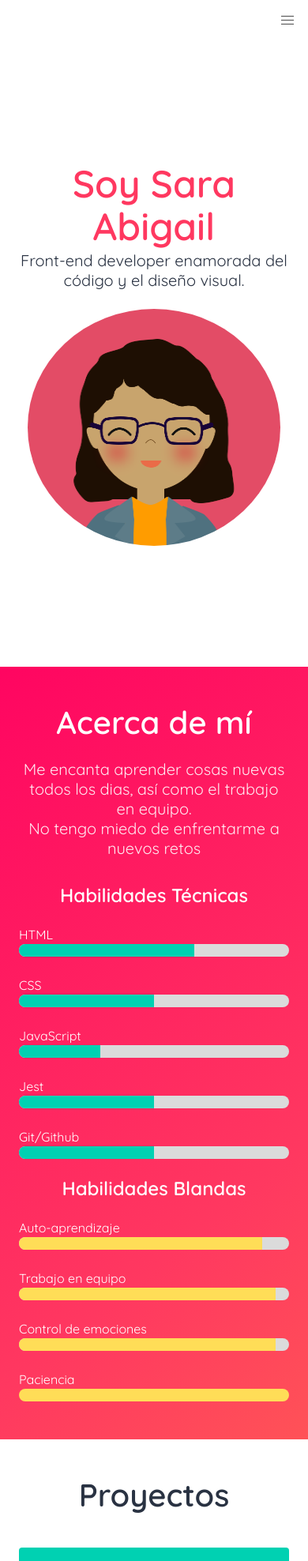
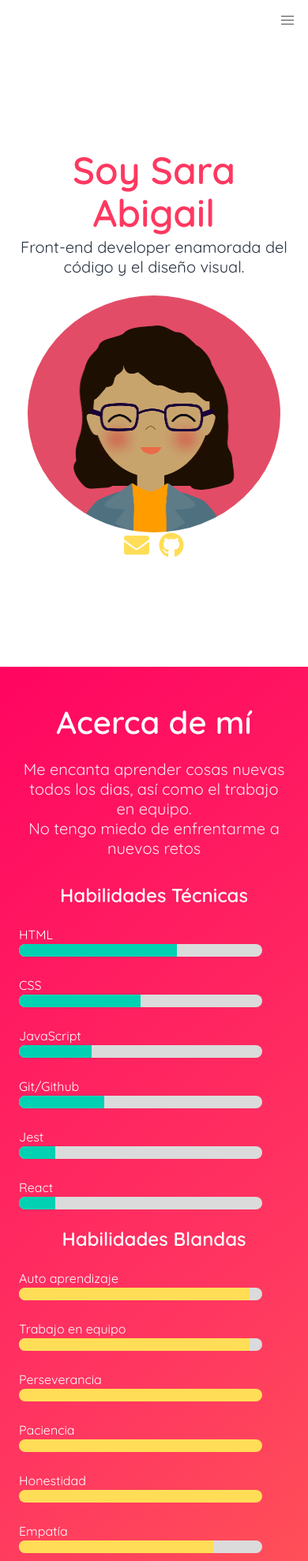
Before and after one commit to SarAbigail/Sara, a plain HTML site: page index.html in a window 390 px wide. Shown: the top 1976 px of the page at 79% size. Drawn offline with nearby package versions, Linux system fonts and the light colour scheme.

Commit message:
Update css

```diff
--- a/index.html
+++ b/index.html
@@ -14,21 +14,15 @@
 
 <body>
   <nav class="navbar is-transparent">
-    <div class="navbar-brand">
-      <!-- <a class="navbar-item" href="https://bulma.io">
-          <img src="https://bulma.io/images/bulma-logo.png" alt="Bulma: a modern CSS framework based on Flexbox" width="112"
-            height="28">
-        </a> -->
-      <div class="navbar-burger burger" data-target="navbarExampleTransparentExample">
-        <span></span>
-        <span></span>
-        <span></span>
-      </div>
+    <div class="navbar-burger burger" data-target="navbarExampleTransparentExample">
+      <span></span>
+      <span></span>
+      <span></span>
     </div>
     <div id="navbarExampleTransparentExample" class="navbar-menu">
       <div class="navbar-end">
         <div class="navbar-item">
-          <div class="field is-grouped">
+          <div class="field is-grouped is-grouped-centered">
             <p class="control">
               <a class="bd-tw-button button is-warning is-outlined" href="#about-me">
                 Sobre mí
@@ -59,11 +53,18 @@
             <p class="subtitle has-text-centered has-text-navy">Front-end developer enamorada del código y el diseño
               visual.
             </p>
+
           </div>
           <div class="column">
             <figure class="avatar m-auto">
-              <img class="avatar" src="./imagenes/avatar.png">
+              <a href="https://www.linkedin.com/in/sara-abigail/" target="_blank"><img class="avatar"
+                  src="./imagenes/avatar.png" alt="avatar"></a>
             </figure>
+            <div class="field is-grouped is-grouped-centered">
+                <a class="control" href="mailto:samihimezu@gmail.com"><i class="fas fa-envelope fa-2x has-text-warning"></i></a>
+                <a class="control" href="https://www.linkedin.com/in/sara-abigail/"><i
+                    class="fab fa-2x fa-github has-text-warning"></i></a>
+              </div>
           </div>
         </div>
       </div>
@@ -81,29 +82,36 @@
           <br>No tengo miedo de enfrentarme a nuevos retos
         </h2>
         <div class="columns is-variable is-1-mobile is-0-tablet is-3-desktop is-8-widescreen is-2-fullhd">
-          <div class="column">
+          <div class="column is-centered">
             <h1 class="title is-4 has-text-centered">Habilidades Técnicas</h1>
             <p>HTML</p>
-            <progress class="progress is-primary" value="65" max="100">15%</progress>
+            <progress class="progress is-primary pro" value="65" max="100">65%</progress>
             <p>CSS</p>
-            <progress class="progress is-primary" value="50" max="100">15%</progress>
+            <progress class="progress is-primary pro" value="50" max="100">50%</progress>
             <p>JavaScript</p>
-            <progress class="progress is-primary" value="30" max="100">15%</progress>
+            <progress class="progress is-primary pro" value="30" max="100">30%</progress>
+            <p>Git/Github</p>
+            <progress class="progress is-primary pro" value="35" max="100">35%</progress>
             <p>Jest</p>
-            <progress class="progress is-primary" value="50" max="100">15%</progress>
-            <p>Git/Github</p>
-            <progress class="progress is-primary" value="50" max="100">15%</progress>
+            <progress class="progress is-primary pro" value="15" max="100">15%</progress>
+            <p>React</p>
+            <progress class="progress is-primary pro" value="15" max="100">15%</progress>
+
           </div>
           <div class="column">
             <h1 class="title is-4 has-text-centered">Habilidades Blandas</h1>
-            <p>Auto-aprendizaje</p>
-            <progress class="progress is-warning" value="90" max="100">75%</progress>
+            <p>Auto aprendizaje</p>
+            <progress class="progress is-warning pro" value="95" max="100">95%</progress>
             <p>Trabajo en equipo</p>
-            <progress class="progress is-warning" value="95" max="100">75%</progress>
-            <p>Control de emociones</p>
-            <progress class="progress is-warning" value="95" max="100">75%</progress>
+            <progress class="progress is-warning pro" value="95" max="100">95%</progress>
+            <p>Perseverancia</p>
+            <progress class="progress is-warning pro" value="100" max="100">100%</progress>
             <p>Paciencia</p>
-            <progress class="progress is-warning" value="100" max="100">75%</progress>
+            <progress class="progress is-warning pro" value="100" max="100">100%</progress>
+            <p>Honestidad</p>
+            <progress class="progress is-warning pro" value="100" max="100">100%</progress>
+            <p>Empatía</p>
+            <progress class="progress is-warning pro" value="80" max="100">80%</progress>
           </div>
         </div>
       </div>
@@ -124,7 +132,7 @@
                 <article class="tile is-child notification is-primary">
                   <p class="title is-4 has-text-centered">Data Lovers - Banco Mundial</p>
                   <figure class="image is-2by1">
-                    <img class="pad-bot-1" src="./imagenes/data-lovers.png">
+                    <img class="pad-bot-1" src="./imagenes/data-lovers.png" alt="Portada del banco mundial">
                   </figure>
                   <p class="subtitle has-text-justified">Web que muestra y filtra estadística sobre población,
                     educación, género y trabajo de Perú, México, Chile y
@@ -143,7 +151,7 @@
                 <article class="tile is-child notification is-primary">
                   <p class="title is-4 has-text-centered">Red Social - Hey Hallyu!</p>
                   <figure class="image is-2by1">
-                    <img class="pad-bot-1" src="./imagenes/red-social.png">
+                    <img class="pad-bot-1" src="./imagenes/red-social.png" alt="Portada de la red social Hey Hallyu!">
                   </figure>
                   <p class="subtitle has-text-justified">Red social para las fans de los dramas coreanos donde pueden
                     crear, comentar y dar likes a publicaciones.</p>
@@ -202,7 +210,6 @@
         <h1 class="title is-2 pad-bot-1 has-text-centered has-text-navy">
           Contáctame
         </h1>
-
         <div class="tile is-ancestor">
           <div class="tile is-parent">
             <article class="tile is-child notification is-danger has-text-centered">
@@ -211,7 +218,7 @@
               </span>
               <p class=""></p>
               <a class="subtitle has-text-centered" href="https://www.linkedin.com/in/sara-abigail/"
-                target="_blank">/sara-abigail</a>
+                target="_blank">sara-abigail</a>
             </article>
           </div>
           <div class="tile is-parent">
@@ -219,7 +226,6 @@
               <span class="icon is-large">
                 <i class="fas fa-envelope fa-3x"></i>
               </span>
-              <p class=""></p>
               <p class="subtitle is-6 has-text-centered">samihimezu@gmail.com</p>
             </article>
           </div>
@@ -228,7 +234,6 @@
               <span class="icon is-large">
                 <i class="fas fa-mobile-alt fa-3x"></i>
               </span>
-              <!-- <p class=""></p> -->
               <p class="subtitle has-text-centered">945162181</p>
             </article>
           </div>
@@ -238,7 +243,7 @@
                 <i class="fab fa-github fa-3x"></i>
               </span>
               <p class=""></p>
-              <a class="subtitle has-text-centered" href="https://github.com/SarAbigail" target="_blank">/SarAbigail</a>
+              <a class="subtitle has-text-centered" href="https://github.com/SarAbigail" target="_blank">SarAbigail</a>
             </article>
           </div>
         </div>
@@ -247,7 +252,7 @@
   </section>
 
   <footer>
-    <div class="hero is-warning is-bold">
+    <div class="hero is-warning">
       <div class="hero-body content has-text-centered is-warning">
         <p>
           <strong>Bulma</strong> by <a href="#">SarAbigail</a>. The source code is licensed
--- a/style.css
+++ b/style.css
@@ -20,3 +20,6 @@ body{
 .heigth-1{
     height: 1em;
 }
+.pro{
+    width: 90%;
+}
```
